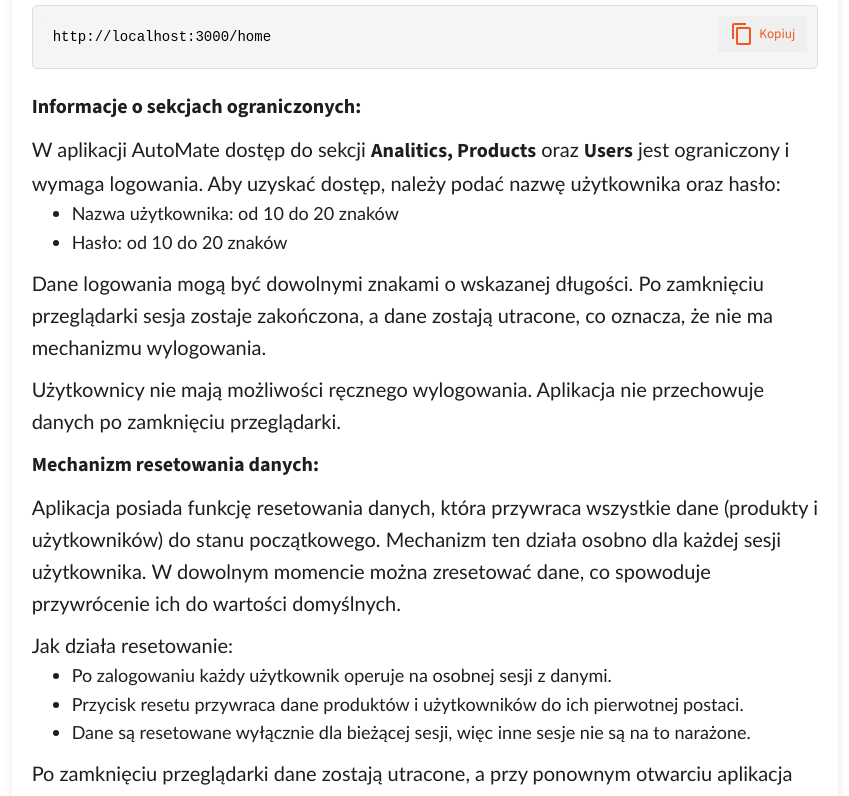
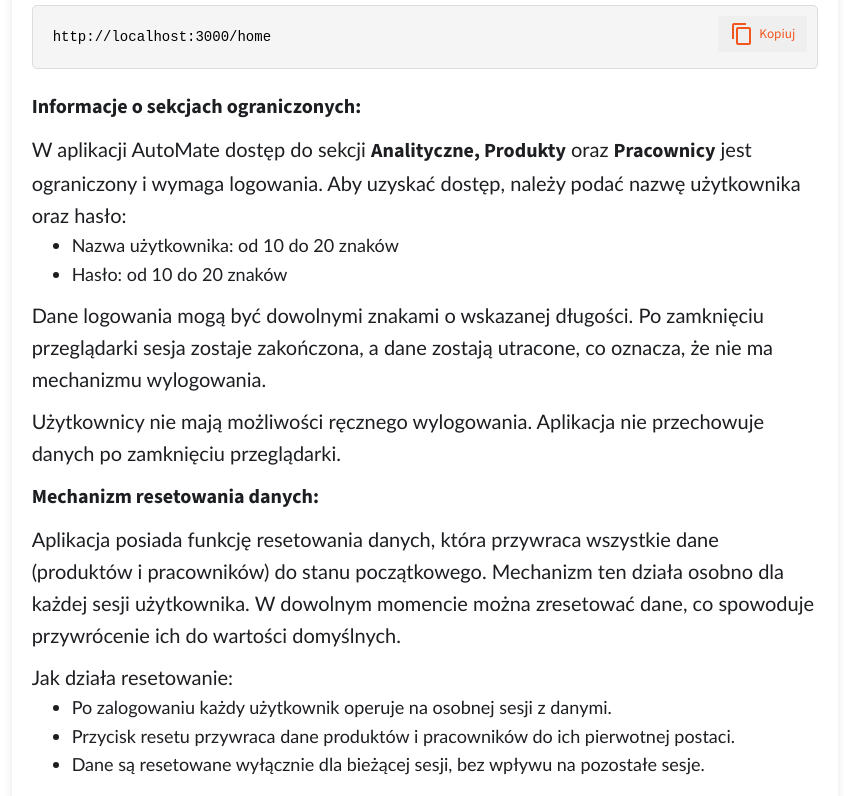
Before and after one commit to sol4ever/automate-for-qa, a React (Create React App) app: page /docs in a window 1280 px wide. Shown: the part 4480-5276 px from the top of the page, without its empty margins (215-1064 px from the left). Built offline with nearby package versions, Linux system fonts and the light colour scheme.

Commit message:
documentation adjustments

```diff
--- a/package.json
+++ b/package.json
@@ -34,7 +34,8 @@
     "build": "react-scripts build",
     "build:production": "env-cmd -f .env.production react-scripts build",
     "lint": "eslint .",
-    "lint:fix": "eslint . --fix"
+    "lint:fix": "eslint . --fix",
+    "test": "react-scripts test"
   },
   "eslintConfig": {
     "extends": [
--- a/src/pages/docs/ApplicationData.jsx
+++ b/src/pages/docs/ApplicationData.jsx
@@ -72,7 +72,7 @@
       <CodeBlock code={productDataCode} />
 
       <h3>Przykładowe dane dla pracowników</h3>
-      <p>Analogicznie, dane dotyczące pracowników (użytkowników) również są generowane przy każdym uruchomieniu aplikacji. Poniżej znajduje się przykład kodu dla pracowników:</p>
+      <p>Analogicznie, dane dotyczące pracowników również są generowane przy każdym uruchomieniu aplikacji. Poniżej znajduje się przykład kodu dla pracowników:</p>
 
       <CodeBlock code={userDataCode} />
 
--- a/src/pages/docs/SetupAutoMate.jsx
+++ b/src/pages/docs/SetupAutoMate.jsx
@@ -45,7 +45,7 @@
 
             <p><b>Informacje o sekcjach ograniczonych:</b></p>
             <p>
-                W aplikacji AutoMate dostęp do sekcji <b>Analitics, Products</b> oraz <b>Users</b> jest ograniczony i wymaga logowania.
+                W aplikacji AutoMate dostęp do sekcji <b>Analityczne, Produkty</b> oraz <b>Pracownicy</b> jest ograniczony i wymaga logowania.
                 Aby uzyskać dostęp, należy podać nazwę użytkownika oraz hasło:
             </p>
             <ul>
@@ -61,15 +61,15 @@
             </p>
             <p><b>Mechanizm resetowania danych:</b></p>
             <p>
-                Aplikacja posiada funkcję resetowania danych, która przywraca wszystkie dane (produkty i użytkowników) do stanu początkowego.
+                Aplikacja posiada funkcję resetowania danych, która przywraca wszystkie dane (produktów i pracowników) do stanu początkowego.
                 Mechanizm ten działa osobno dla każdej sesji użytkownika. W dowolnym momencie można zresetować dane, co spowoduje przywrócenie
                 ich do wartości domyślnych.
             </p>
             <p>Jak działa resetowanie:</p>
             <ul>
                 <li>Po zalogowaniu każdy użytkownik operuje na osobnej sesji z danymi.</li>
-                <li>Przycisk resetu przywraca dane produktów i użytkowników do ich pierwotnej postaci.</li>
-                <li>Dane są resetowane wyłącznie dla bieżącej sesji, więc inne sesje nie są na to narażone.</li>
+                <li>Przycisk resetu przywraca dane produktów i pracowników do ich pierwotnej postaci.</li>
+                <li>Dane są resetowane wyłącznie dla bieżącej sesji, bez wpływu na pozostałe sesje.</li>
             </ul>
             <p>
                 Po zamknięciu przeglądarki dane zostają utracone, a przy ponownym otwarciu aplikacja ładuje dane początkowe.
--- a/src/pages/user/User.jsx
+++ b/src/pages/user/User.jsx
@@ -142,7 +142,7 @@
 
   const handleDelete = () => {
     if (!selectedUserId) {
-      setAlert({ severity: 'error', message: 'Nie można usunąć pracownika: brak ID użytkownika' });
+      setAlert({ severity: 'error', message: 'Nie można usunąć pracownika: brak ID pracownika' });
       return;
     }
 
```
Also changed, not shown: 10 other files (tests, documents, lock files or other folders).
